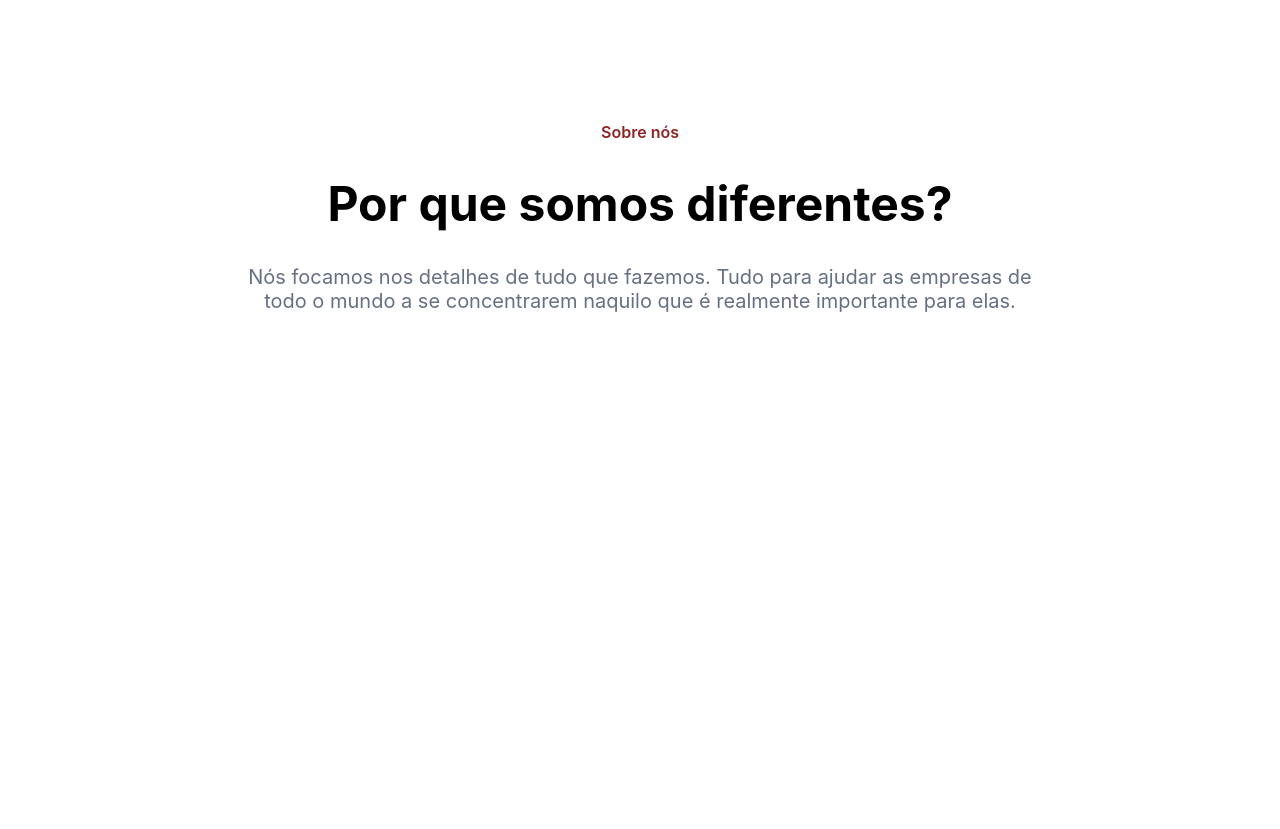
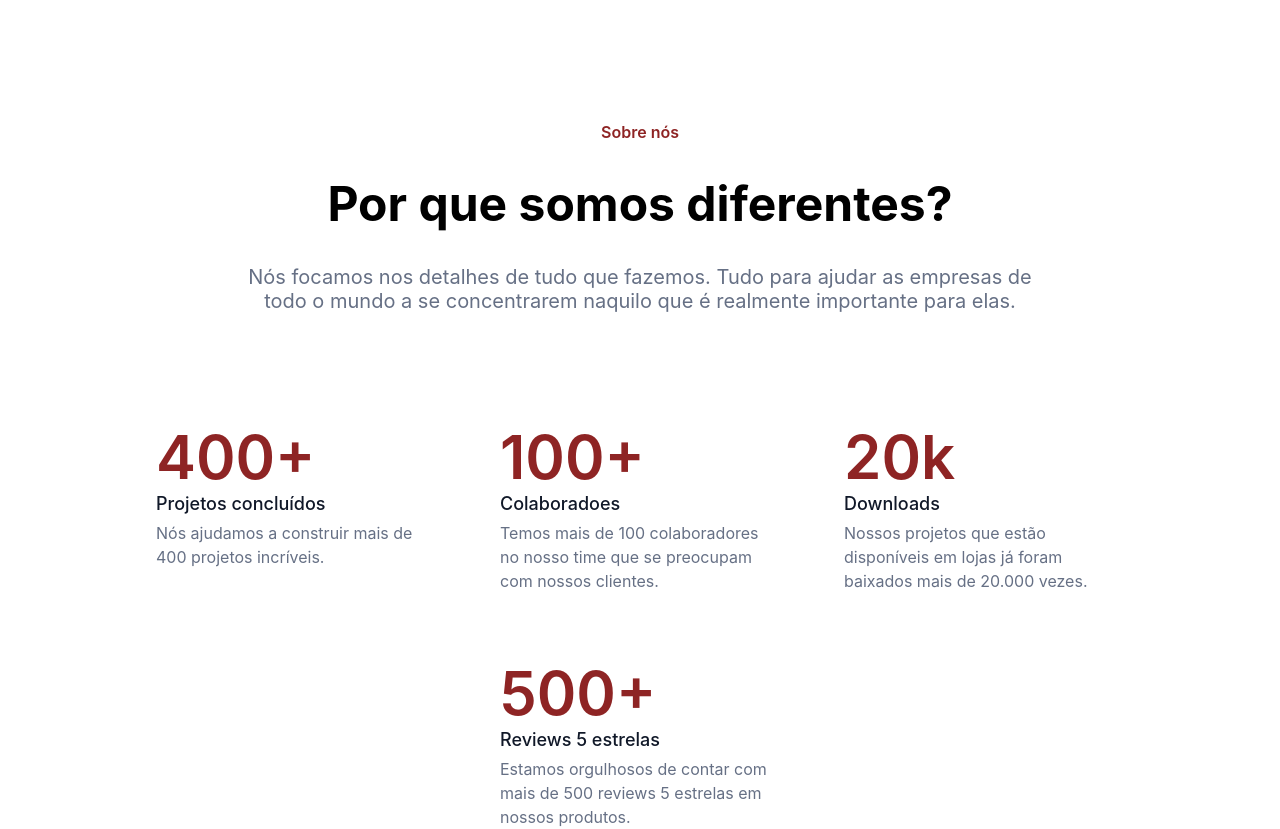
Before and after one commit to BrunoVesp/7days-of-code, a plain HTML site: page index.html in a window 1280 px wide. Shown: the part 86-915 px from the top of the page. Before the commit the page ends 830 px from the top, so only its background shows below. Drawn offline with Linux system fonts and the light colour scheme.

Commit message:
implementação métricas

```diff
--- a/index.html
+++ b/index.html
@@ -30,13 +30,27 @@
             <p>Nós focamos nos detalhes de tudo que fazemos. Tudo para ajudar as empresas de todo o mundo a se concentrarem naquilo que é realmente importante para elas.</p>
         </section>
     </header>
-
-    <main>
-
-    </main>
-
-    <footer>
-
-    </footer>
+    <section class="metricas">
+        <div>
+            <h1>400+</h1>
+            <h2>Projetos concluídos</h2>
+            <p>Nós ajudamos a construir mais de 400 projetos incríveis.</p>
+        </div>
+        <div>
+            <h1>100+</h1>
+            <h2>Colaboradoes</h2>
+            <p>Temos mais de 100 colaboradores no nosso time que se preocupam com nossos clientes.</p>
+        </div>
+        <div>
+            <h1>20k</h1>
+            <h2>Downloads</h2>
+            <p>Nossos projetos que estão disponíveis em lojas já foram baixados mais de 20.000 vezes.</p>
+        </div>
+        <div>
+            <h1>500+</h1>
+            <h2>Reviews 5 estrelas</h2>
+            <p>Estamos orgulhosos de contar com mais de 500 reviews 5 estrelas em nossos produtos.</p>
+        </div>
+    </section>
 </body>
 </html>
--- a/src/estilos/style.css
+++ b/src/estilos/style.css
@@ -91,3 +91,35 @@ header .cabecalho p {
     text-align: center;
     font-size: 20px;
 }
+
+.metricas {
+    display: flex;
+    justify-content: center;
+    gap: 64px;
+    flex-wrap: wrap;
+}
+
+.metricas div {
+    width: 280px;
+}
+
+.metricas div h1 {
+    color: var(--marrom-principal);
+    font-weight: 600;
+    font-size: 60px;
+    height: 72px;
+}
+
+.metricas div h2 {
+    color: #101828;
+    font-weight: 500;
+    font-size: 18px;
+    height: 28px;
+}
+
+.metricas div p {
+    color: var(--cor-paragrafo);
+    font-weight: 400;
+    font-size: 16px;
+    line-height: 24px;
+}
```
